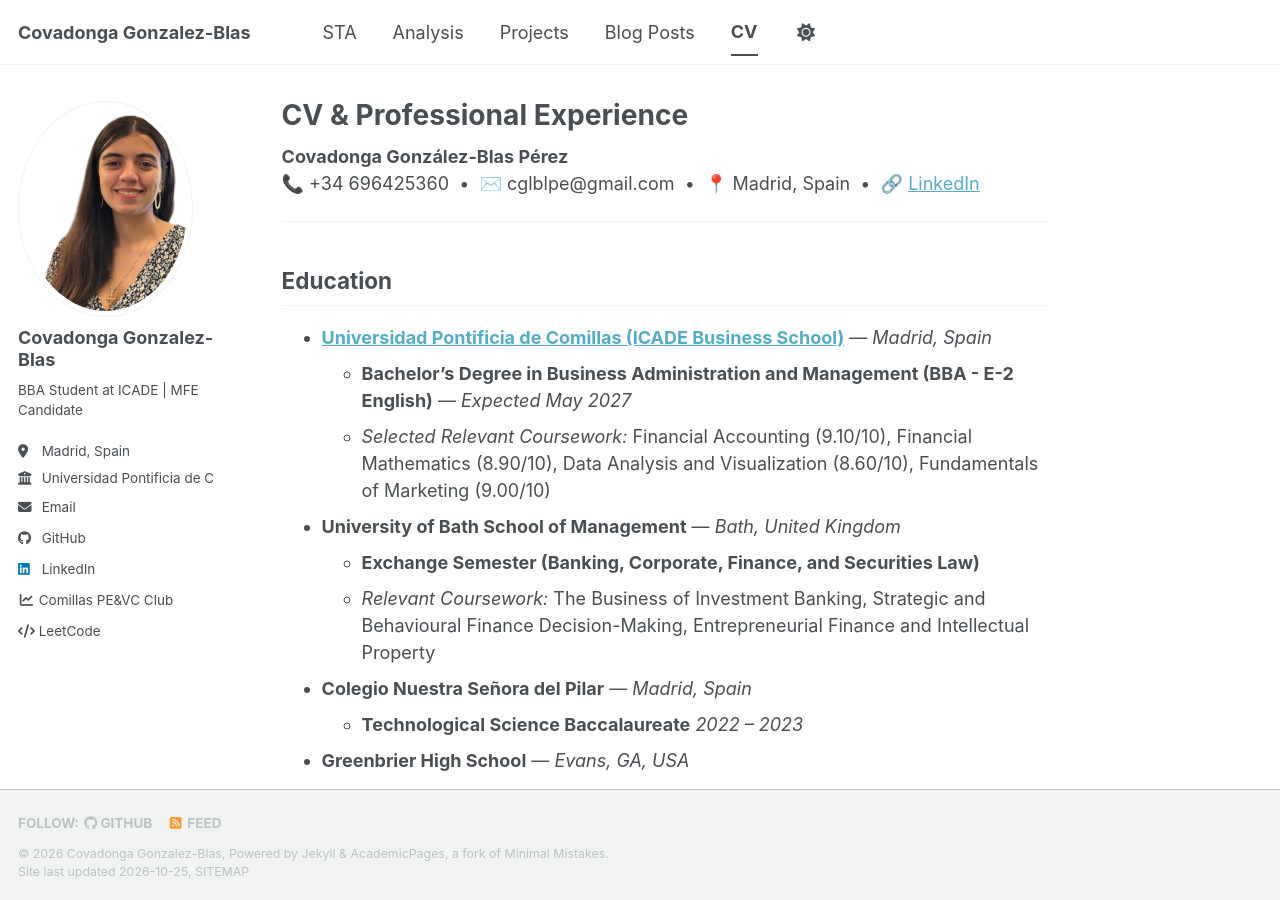
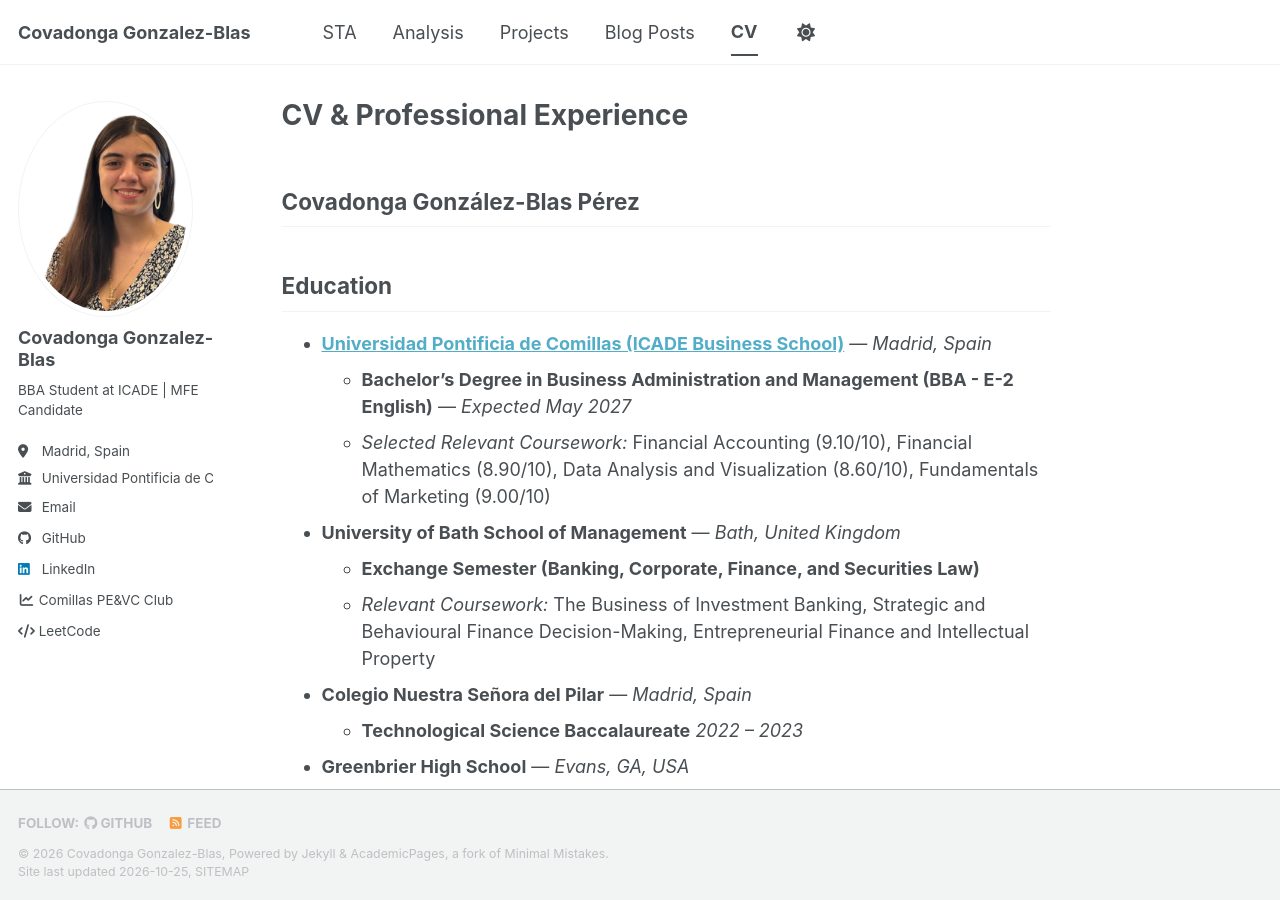
Before and after one commit to Gonzalez-Blas/Gonzalez-Blas.github.io, a Jekyll site: the page built from _pages/cv.md, in a window 1280 px wide and 900 px high. Built offline with Jekyll 4.4.1, drawn with Linux system fonts in a browser that asks for light colours; a style sheet for code colours, icons or effects is not loaded.

Commit message:
Remove personal contact details from CV
Removed contact information from CV.

```diff
--- a/_pages/cv.md
+++ b/_pages/cv.md
@@ -7,8 +7,6 @@ redirect_from:
 ---
 
 **Covadonga González-Blas Pérez**
-📞 +34 696425360 &nbsp;•&nbsp; ✉️ cglblpe@gmail.com &nbsp;•&nbsp; 📍 Madrid, Spain &nbsp;•&nbsp; 🔗 [LinkedIn](https://www.linkedin.com/in/covadonga-gonzalez-blas)
-
 ---
 
 ## Education
```
